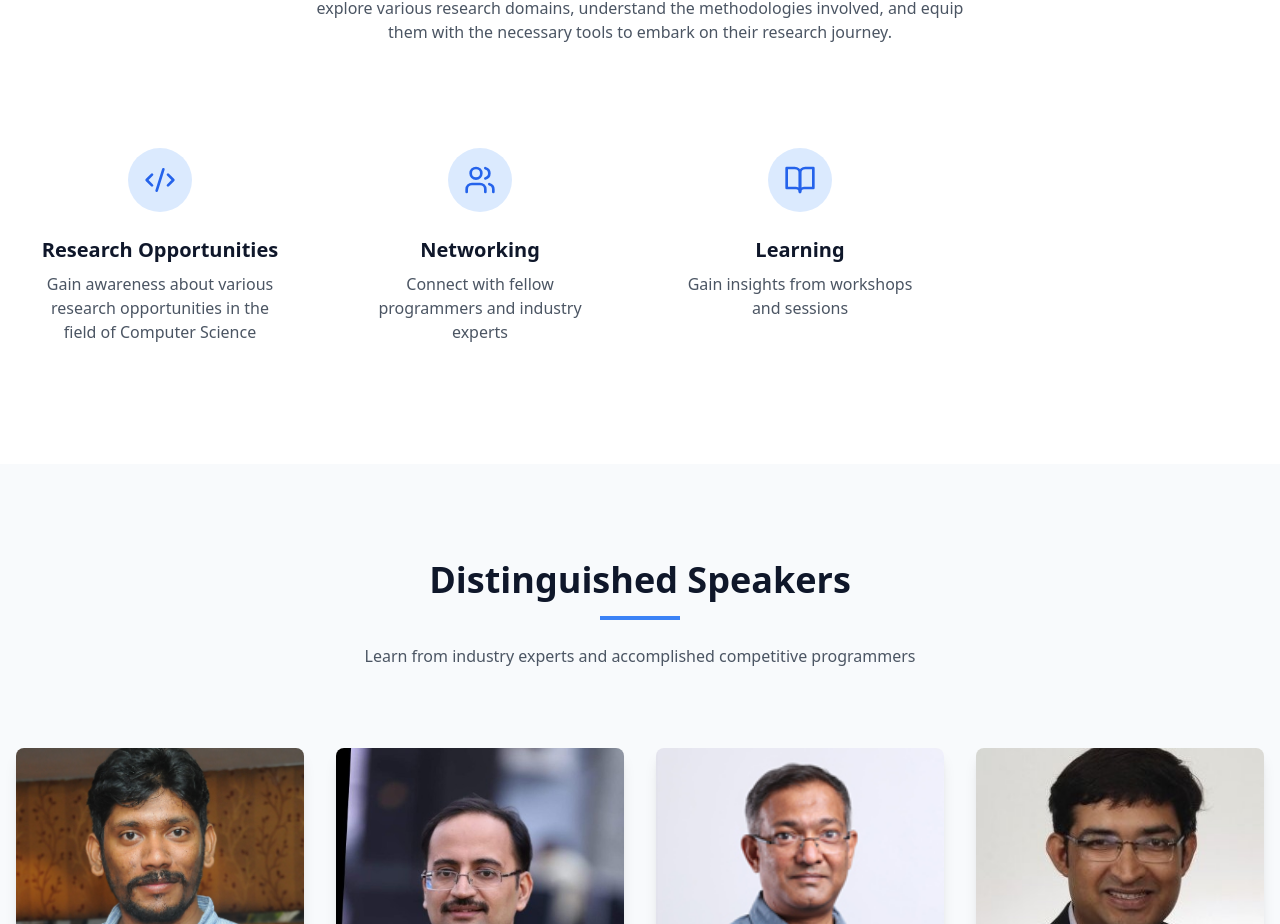
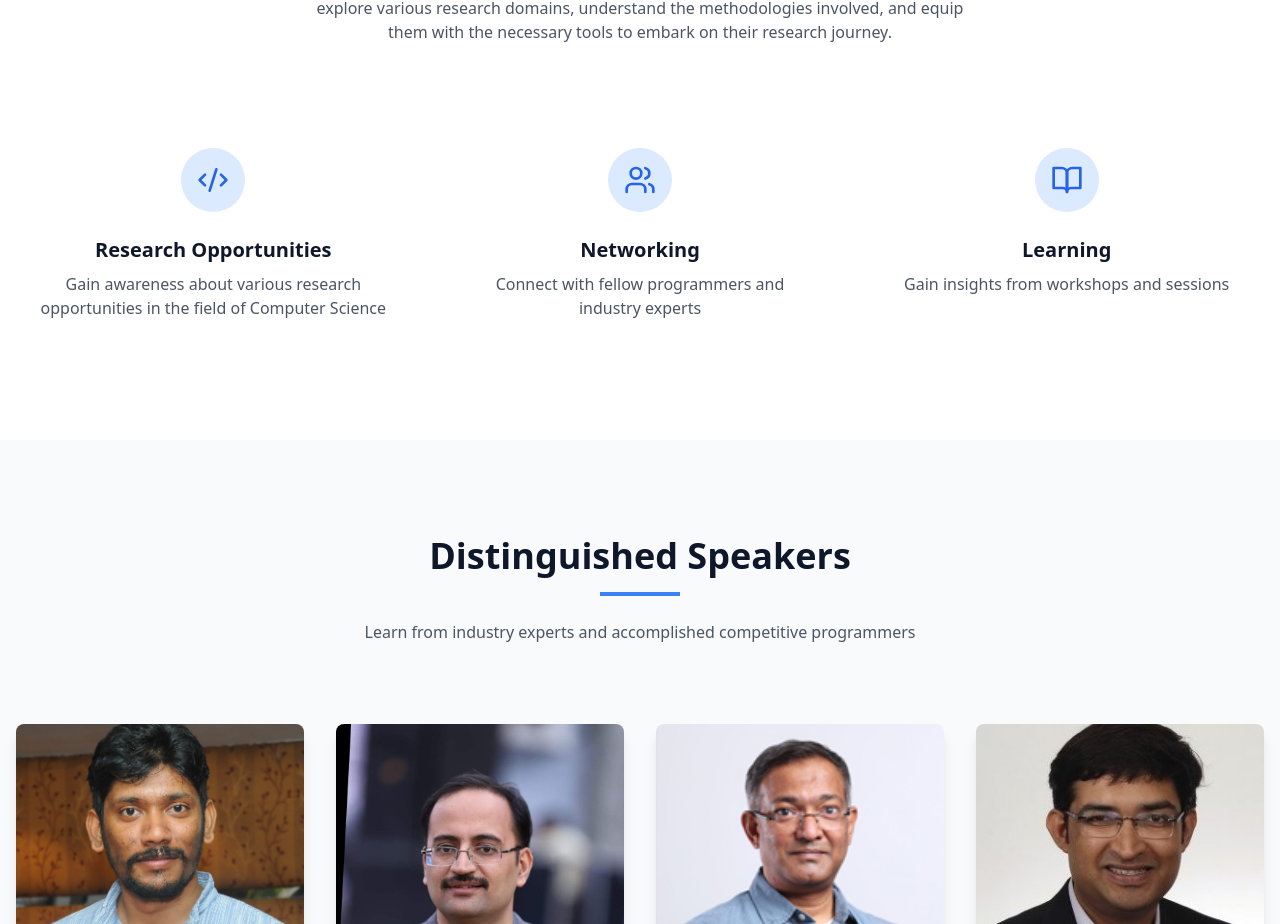
Before and after one commit to bhasinagam/ROCS, a React (Vite) app: page / in a window 1280 px wide. Shown: the part 1056-1980 px from the top of the page. Built offline with nearby package versions, Linux system fonts and the light colour scheme.

Commit message:
Update About.tsx

```diff
--- a/src/components/About.tsx
+++ b/src/components/About.tsx
@@ -31,7 +31,7 @@
           </p>
         </div>
 
-        <div className="grid md:grid-cols-2 lg:grid-cols-4 gap-8">
+        <div className="grid md:grid-cols-2 lg:grid-cols-3 gap-8">
           {features.map((feature, index) => {
             const Icon = feature.icon;
             return (
```
